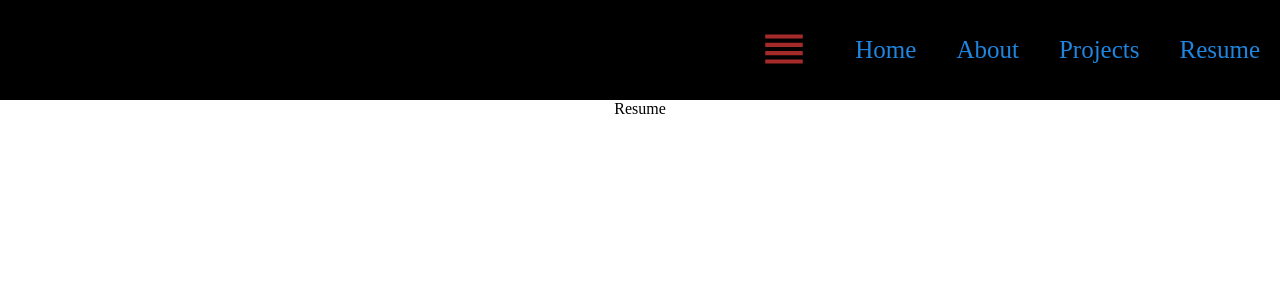
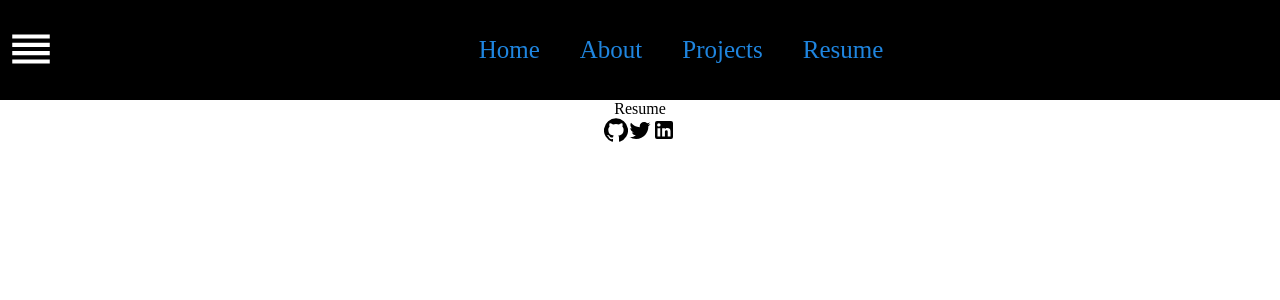
Before and after one commit to ozqr20/React-Portfolio, a React (Create React App) app: page /resume in a window 1280 px wide. Shown: the top 300 px of the page. Built offline with nearby package versions, Linux system fonts and the light colour scheme.

Commit message:
button for UI & footer icons

```diff
--- a/src/App.js
+++ b/src/App.js
@@ -5,6 +5,7 @@ import Home  from './pages/Home';
 import Projects from './pages/Projects';
 import Resume from './pages/Resume';
 import Navigation from './components/Navigation';
+import Footer from './components/Footer'
 
 function App() {
   return (
@@ -17,6 +18,7 @@ function App() {
           <Route path='/projects' element={<Projects />} />
           <Route path='/resume' element={<Resume />} />
         </Routes>
+        <Footer />
       </Router>
     </div>
   );
--- /dev/null
+++ b/src/components/Footer.js
@@ -0,0 +1,18 @@
+import React from 'react'
+import GitHubIcon from '@material-ui/icons/GitHub';
+import  TwitterIcon  from '@material-ui/icons/Twitter';
+import  LinkedInIcon  from '@material-ui/icons/LinkedIn';
+
+function Footer() {
+  return (
+    <div className='footer'>
+    <div className='socialLinks'>
+        < GitHubIcon />
+        < TwitterIcon />
+        < LinkedInIcon />
+    </div>
+    </div>
+  )
+}
+
+export default Footer;
--- a/src/components/Navigation.js
+++ b/src/components/Navigation.js
@@ -1,21 +1,38 @@
-import React from 'react';
-import { Link } from "react-router-dom";
+import React, { useEffect, useState} from 'react';
+import { Link, useLocation } from "react-router-dom";
 import "../styles/Navigation.css"
 import Icon from "@material-ui/icons/Reorder"
 
 
 function Navigation() {
+  const [openNav, setOpenNav] = useState(false);
+
+  // Returns the location object of the current link selected
+  const location = useLocation();
+
+  // It will close the button after user click on one of the links
+  useEffect (() => {
+    setOpenNav(false);
+  }, [location]);
+
   return (
-    <div className='nav'>
-      <div className='links'>
+    <div className='nav' id={openNav ? 'open' : 'close'}>
       <div className='navButton'>
-        <button> <Icon></Icon> </button>
-      </div>
+        <button
+          onClick={() => {
+            setOpenNav((prev) => !prev);
+          }}
+          >
+          <Icon />
+          </button>
+        <div className='links'>
         <Link to="/"> Home</Link>
         <Link to="/about"> About</Link>
         <Link to="/projects"> Projects</Link>
         <Link to="/resume"> Resume</Link>
       </div>
+      </div>
+
     </div>
   );
 }
--- a/src/styles/Navigation.css
+++ b/src/styles/Navigation.css
@@ -26,7 +26,7 @@
     margin-right: 20px;
     background-color: transparent;
     border: none;
-    color: brown;
+    color: white;
     cursor: pointer;
 }
 
```
Also changed, not shown: src/styles/Footer.css (added), 1 other file (tests, documents, lock files or other folders).
